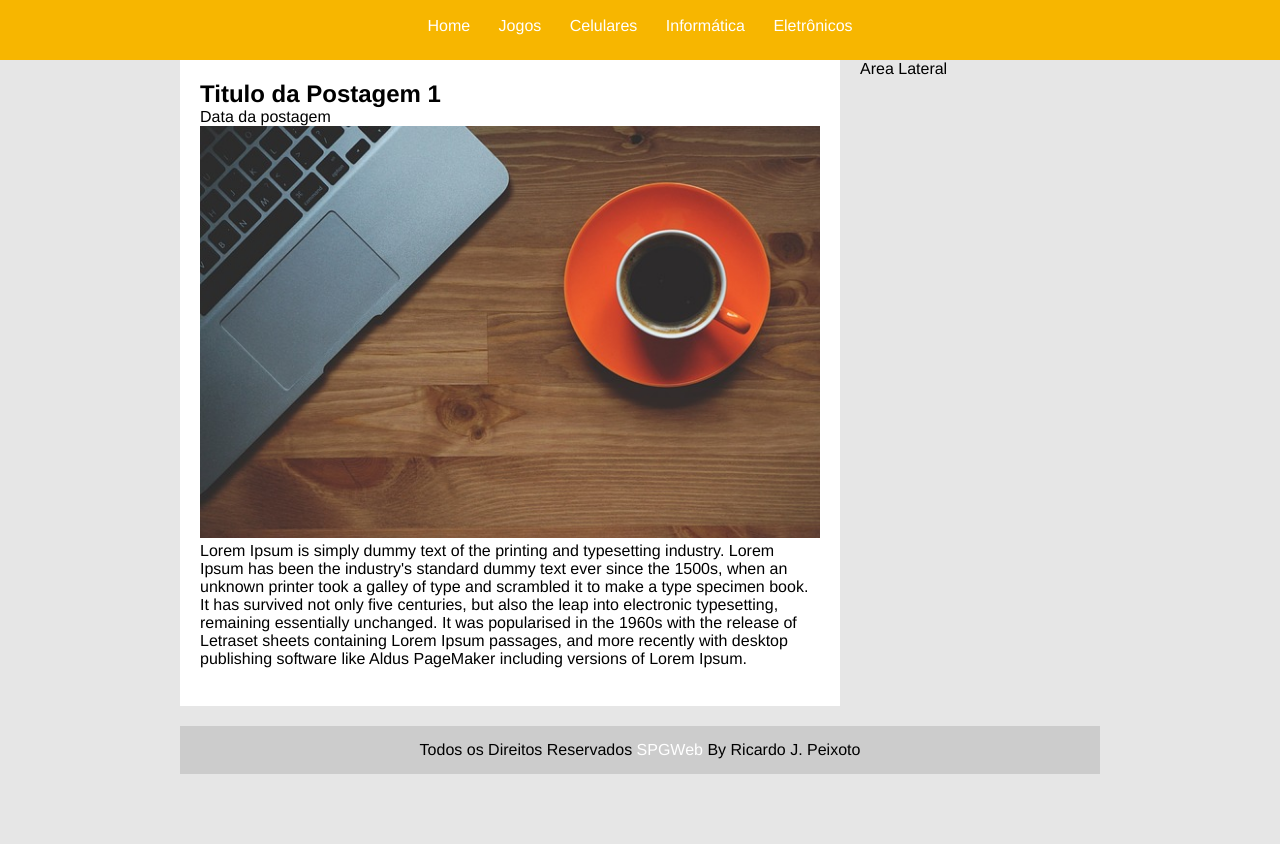
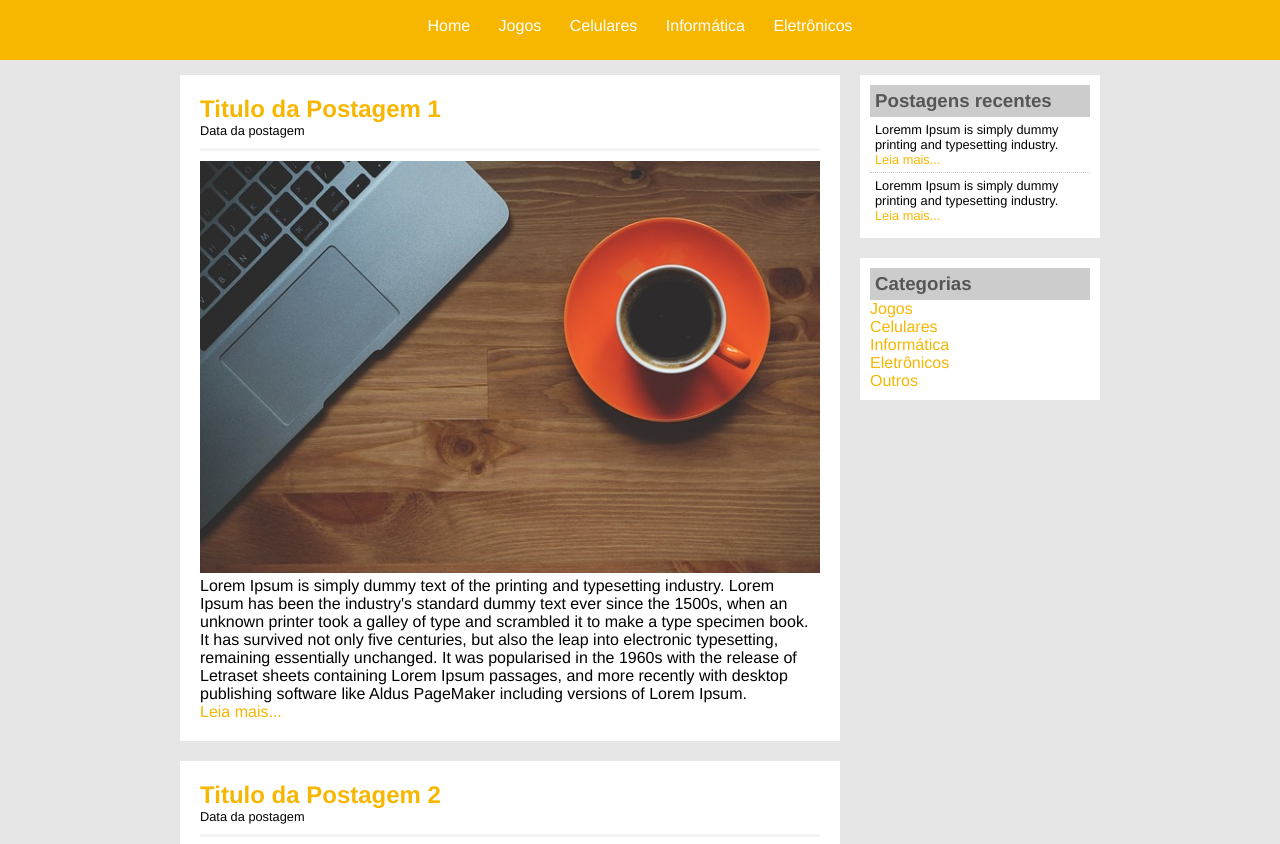
Before and after one commit to jricardop3/TecBlog, a plain HTML site: page index.html in a window 1280 px wide. Shown: the part 73-917 px from the top of the page. Before the commit the page ends 847 px from the top, so only its background shows below. Drawn offline with Linux system fonts and the light colour scheme.

Commit message:
finalizando projeto
projeto finalizado, conteúdo lateral com postagens recente e categorias.
layout completo, projeto finalizado.

```diff
--- a/css/estilo.css
+++ b/css/estilo.css
@@ -10,21 +10,18 @@ body {
 }
 
 /* Layout */
-
 #area-cabecalho {
 	background-color: #F7b600;
 	padding: 15px ;
 	text-align: center;
-
 }
-
 #area-logo, #area-menu {
 	padding: 10px;
 }
-
 #area-principal {
 	width: 920px;
 	margin: 0px auto;
+	padding: 15px;
 }
 #area-postagem {
 	width: 660px;
@@ -34,13 +31,23 @@ body {
 	width: 240px;
 	float: right;
 }
-
 .postagem {
 	padding: 20px;
 	margin-bottom: 20px;
 	background: white;
+
 }
+.conteudo-lateral {
+	background: white;
+	padding: 10px;
+	margin-bottom: 20px;
 
+}
+.postagem-lateral {
+	font-size: 0.8em;
+	padding: 5px;
+	border-bottom: 1px dotted #CCC;
+}
 #area-rodape {
 	clear: both;
 	background: #CCC;
@@ -54,23 +61,41 @@ a {
 }
 
 a:link, a:visited {
+	color: #f7b600;
+}
+a:hover {
+text-decoration: underline;
+}
+#area-cabecalho a:link, a:visited {
 	color: #FFF;
 	padding: 8px 12px;
 }
-
-a:hover {
+#area-cabecalho a:hover {
 	color: #F7b600;
 	background: #FFF;
+	text-decoration: none;
 }
 
-
-
 /* Formatações gerais */
-
 h1 {
 	color: #4e4e4e;
 	font-size: 2.5em;
 }
+h2 {
+	color: #f7b600;
+}
+h3 {
+	color: #565656;
+	background: #CCC;
+	padding: 5px;
+}
 .branco {
 	color: white;
 }
+.data {
+	font-size: 0.8em;
+	border-bottom: solid #F4F4F4;
+	padding-bottom: 10px;
+	margin-bottom: 10px;
+	display: block;
+}
--- a/index.html
+++ b/index.html
@@ -28,8 +28,58 @@
 		<div id="area-postagem">
 			<div class="postagem">
 				<h2>Titulo da Postagem 1</h2>
-				<span>Data da postagem</span>
+				<span class="data">Data da postagem</span>
 				<img src="img/imagem1.jpg" width="620px">
+				<p>
+					Lorem Ipsum is simply dummy text of the printing and typesetting industry. Lorem Ipsum has been the industry's standard dummy text ever since the 1500s, when an unknown printer took a galley of type and scrambled it to make a type specimen book. It has survived not only five centuries, but also the leap into electronic typesetting, remaining essentially unchanged. It was popularised in the 1960s with the release of Letraset sheets containing Lorem Ipsum passages, and more recently with desktop publishing software like Aldus PageMaker including versions of Lorem Ipsum.
+				</p>
+				<a href="#">Leia mais...</a>
+
+			</div>
+			<div class="postagem">
+				<h2>Titulo da Postagem 2</h2>
+				<span class="data">Data da postagem</span>
+				<img src="img/imagem1.jpg" width="620px">
+				<p>
+					Lorem Ipsum is simply dummy text of the printing and typesetting industry. Lorem Ipsum has been the industry's standard dummy text ever since the 1500s, when an unknown printer took a galley of type and scrambled it to make a type specimen book. It has survived not only five centuries, but also the leap into electronic typesetting, remaining essentially unchanged. It was popularised in the 1960s with the release of Letraset sheets containing Lorem Ipsum passages, and more recently with desktop publishing software like Aldus PageMaker including versions of Lorem Ipsum.
+				</p>
+				<a href="#">Leia mais...</a>
+
+			</div>
+				<div class="postagem">
+				<h2>Titulo da Postagem 3</h2>
+				<span class="data">Data da postagem</span>
+				<img src="img/imagem2.jpg" width="620px">
+				<p>
+					Lorem Ipsum is simply dummy text of the printing and typesetting industry. Lorem Ipsum has been the industry's standard dummy text ever since the 1500s, when an unknown printer took a galley of type and scrambled it to make a type specimen book. It has survived not only five centuries, but also the leap into electronic typesetting, remaining essentially unchanged. It was popularised in the 1960s with the release of Letraset sheets containing Lorem Ipsum passages, and more recently with desktop publishing software like Aldus PageMaker including versions of Lorem Ipsum.
+				</p>
+				<a href="#">Leia mais...</a>
+
+			</div>
+			<div class="postagem">
+				<h2>Titulo da Postagem 4</h2>
+				<span class="data">Data da postagem</span>
+				<img src="img/imagem3.jpg" width="620px">
+				<p>
+					Lorem Ipsum is simply dummy text of the printing and typesetting industry. Lorem Ipsum has been the industry's standard dummy text ever since the 1500s, when an unknown printer took a galley of type and scrambled it to make a type specimen book. It has survived not only five centuries, but also the leap into electronic typesetting, remaining essentially unchanged. It was popularised in the 1960s with the release of Letraset sheets containing Lorem Ipsum passages, and more recently with desktop publishing software like Aldus PageMaker including versions of Lorem Ipsum.
+				</p>
+				<a href="#">Leia mais...</a>
+
+			</div>
+			<div class="postagem">
+				<h2>Titulo da Postagem 1</h2>
+				<span class="data">Data da postagem</span>
+				<img src="img/imagem4.jpg" width="620px">
+				<p>
+					Lorem Ipsum is simply dummy text of the printing and typesetting industry. Lorem Ipsum has been the industry's standard dummy text ever since the 1500s, when an unknown printer took a galley of type and scrambled it to make a type specimen book. It has survived not only five centuries, but also the leap into electronic typesetting, remaining essentially unchanged. It was popularised in the 1960s with the release of Letraset sheets containing Lorem Ipsum passages, and more recently with desktop publishing software like Aldus PageMaker including versions of Lorem Ipsum.
+				</p>
+				<a href="#">Leia mais...</a>
+
+			</div>
+						<div class="postagem">
+				<h2>Titulo da Postagem 5</h2>
+				<span class="data">Data da postagem</span>
+				<img src="img/imagem5.jpg" width="620px">
 				<p>
 					Lorem Ipsum is simply dummy text of the printing and typesetting industry. Lorem Ipsum has been the industry's standard dummy text ever since the 1500s, when an unknown printer took a galley of type and scrambled it to make a type specimen book. It has survived not only five centuries, but also the leap into electronic typesetting, remaining essentially unchanged. It was popularised in the 1960s with the release of Letraset sheets containing Lorem Ipsum passages, and more recently with desktop publishing software like Aldus PageMaker including versions of Lorem Ipsum.
 				</p>
@@ -38,8 +88,31 @@
 			</div>
 		</div>
 		<div id="area-lateral">
-			Area Lateral
+
+				<div class="conteudo-lateral">
+					<h3>Postagens recentes</h3>
+					<div class="postagem-lateral">
+						<p>Loremm Ipsum is simply dummy printing and typesetting industry.<p>
+						<a href="#">Leia mais...</a>
+					</div>
+
+					<div class="postagem-lateral" style="border-bottom: none;">
+						<p>Loremm Ipsum is simply dummy printing and typesetting industry.<p>
+						<a href="#">Leia mais...</a>
+					</div>
+				</div>
+
+				<div class="conteudo-lateral">
+					<h3>Categorias</h3>
+					<a href="#">Jogos</a><br>
+					<a href="#">Celulares</a><br>
+					<a href="#">Informática</a><br>
+					<a href="#">Eletrônicos</a><br>
+					<a href="#">Outros</a><br>
+				</div>
+
 		</div>
+
 		<div id="area-rodape">
 			Todos os Direitos Reservados <span class="branco">SPGWeb</span> By Ricardo J. Peixoto
 		</div>
```
